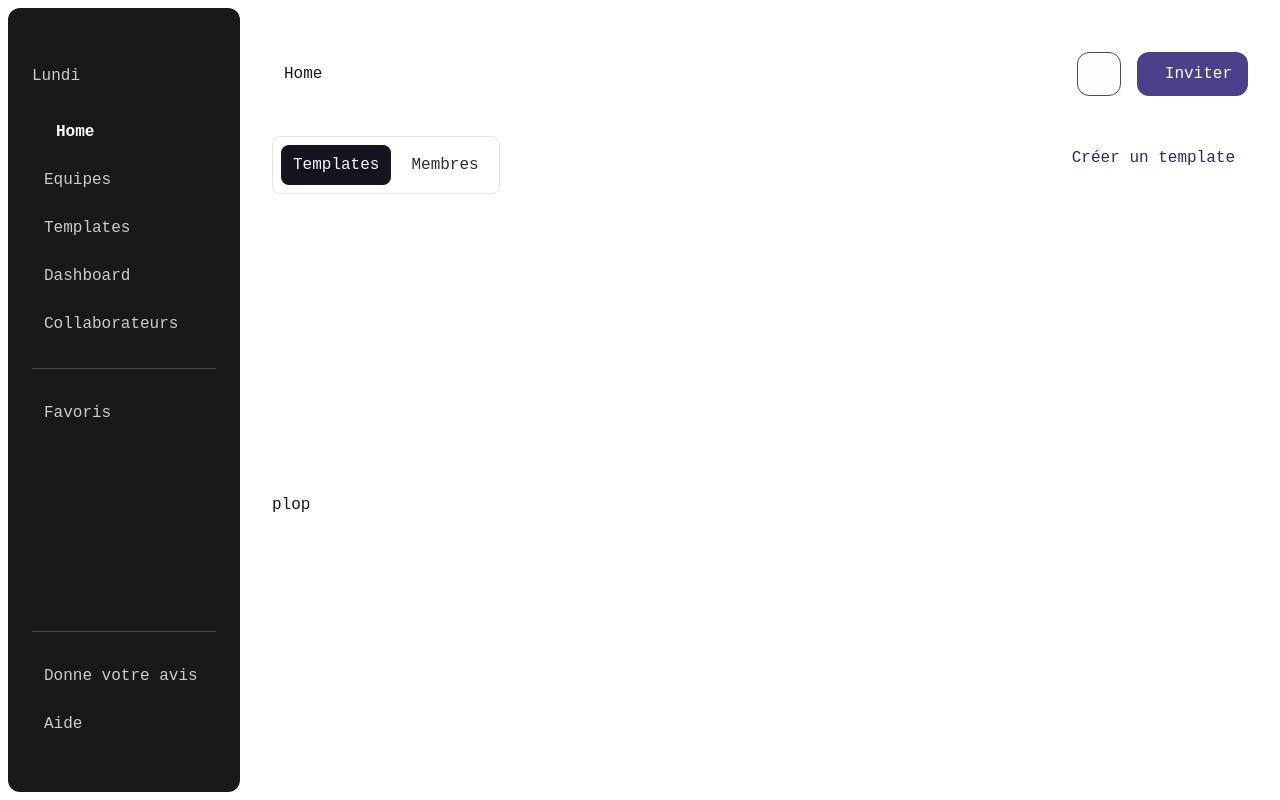
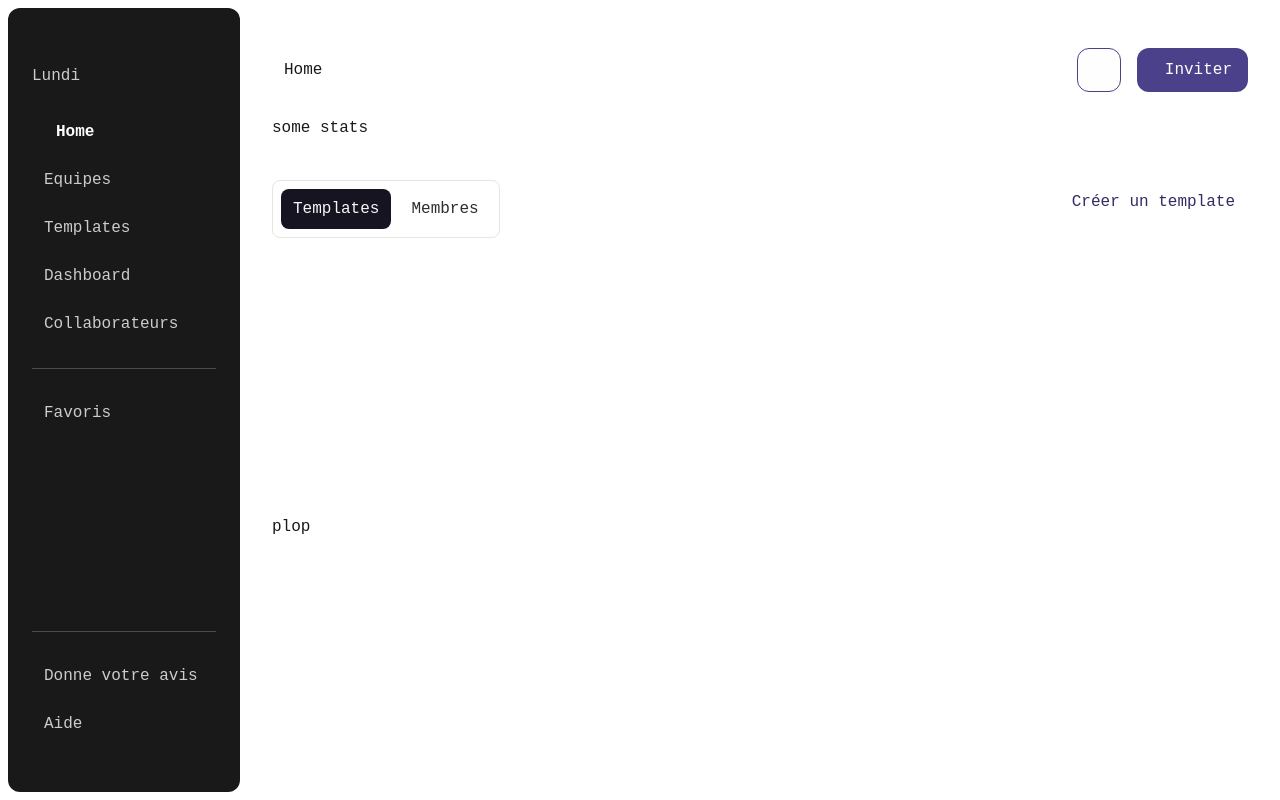
Before and after one commit to eltha9/lundi-app, a Vue app: page /dashboard in a window 1280 px wide. Built offline with nearby package versions, Linux system fonts and the light colour scheme.

Commit message:
resolve some spacing

```diff
--- a/src/components/lundi-uiKit/Button.vue
+++ b/src/components/lundi-uiKit/Button.vue
@@ -23,9 +23,8 @@
 			width: 44px;
 			border-radius: 12px;
 			padding: 8px;
-			.btn-icon {
-				font-size: 24px;
-			}
+
+			font-size: 24px;
 
 			&:focus {
 				padding: 7px;
--- a/src/views/Dashboard/subViews/Home.vue
+++ b/src/views/Dashboard/subViews/Home.vue
@@ -2,6 +2,7 @@
 	<main class="main-view dashboard" :class="isSidebarCollapsed ? 'collapsed ' : ''">
 		<div class="top-bar">
 			<nav-header title="Home" />
+			<div class="stat-bar mt-6">some stats</div>
 			<div class="sub-bar flex justify-between mt-10">
 				<nav-bar v-model="isTemplateView" :items="['Templates', 'Membres']" />
 				<btn ternary>
@@ -18,7 +19,7 @@
 
 <style lang="scss" scoped>
 	.main-view.dashboard {
-		padding-top: 52px;
+		padding-top: 48px;
 	}
 	.top-bar {
 		grid-column: 1/13;
```
